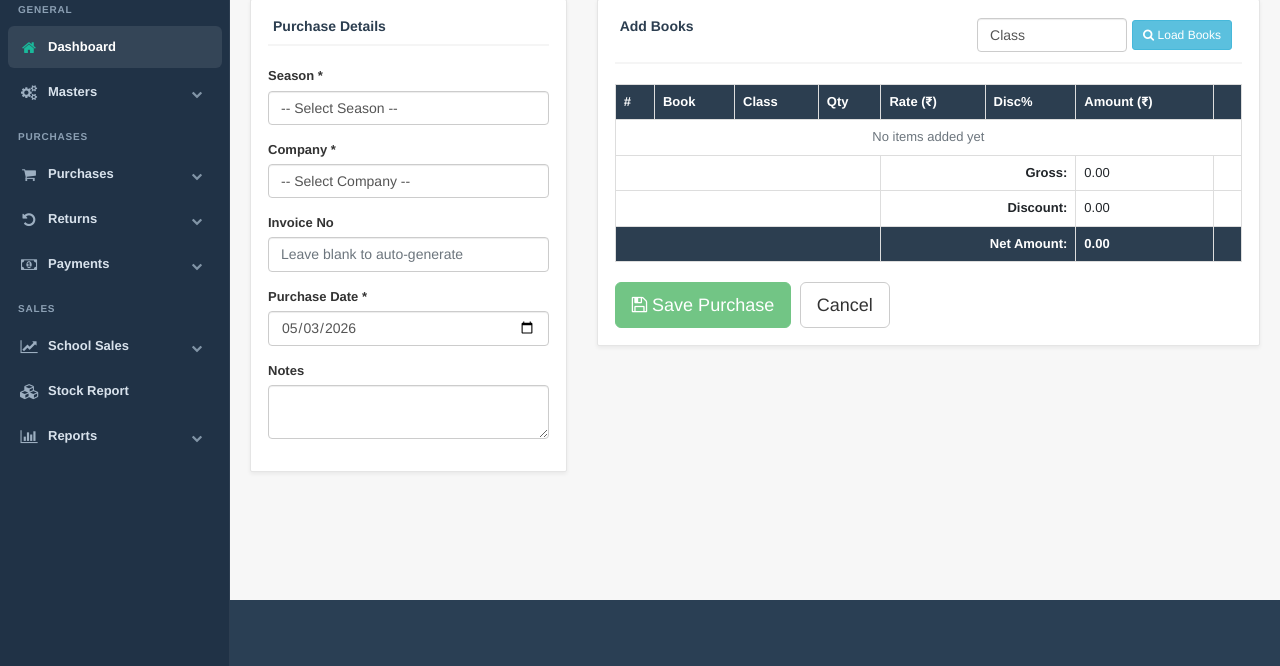
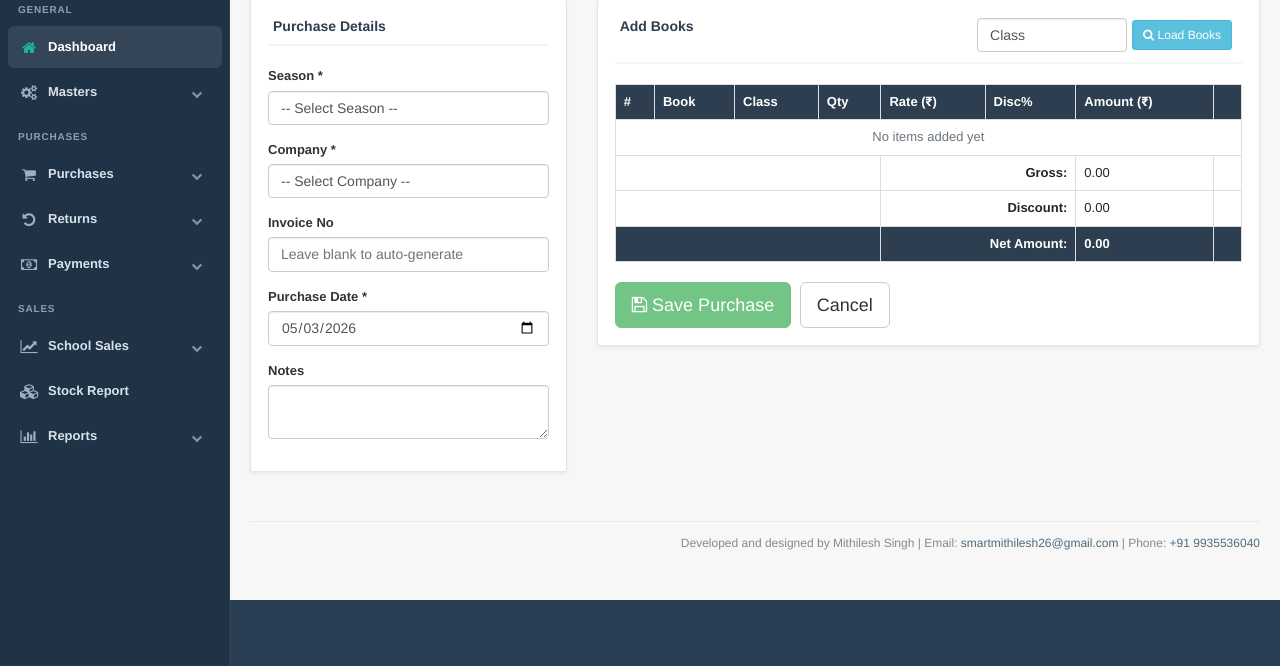
Before and after one commit to smartmithilesh/BSS, a PHP site: template app/views/purchase/form.php in a window 1280 px wide. Shown: the part 134-800 px from the top of the page. Run offline with PHP 8.4, Linux system fonts and the light colour scheme; the template is opened without the code that fills it, so the values that code supplies are empty; some libraries are stand-ins or nearby versions.

Commit message:
Update layout footer and branding assets

```diff
--- a/app/views/layout/footer.php
+++ b/app/views/layout/footer.php
@@ -1,4 +1,11 @@
 
+<div class="app-credit-footer hidden-print">
+  <span class="credit-item">Developed and designed by Mithilesh Singh</span>
+  <span class="credit-separator"> | </span>
+  <span class="credit-item">Email: <a href="mailto:smartmithilesh26@gmail.com">smartmithilesh26@gmail.com</a></span>
+  <span class="credit-separator"> | </span>
+  <span class="credit-item">Phone: <a href="tel:+919935536040">+91 9935536040</a></span>
+</div>
 </div><!-- .right_col content -->
 </div><!-- .right_col -->
 </div><!-- .main_container -->
--- a/app/views/layout/header.php
+++ b/app/views/layout/header.php
@@ -18,6 +18,10 @@
 table.dataTable thead th{background:#2c3e50;color:#fff}
 .btn-pdf{background:#c0392b;color:#fff;border:none}.btn-pdf:hover{background:#a93226;color:#fff}
 .site-logo-img{height:30px;max-width:38px;object-fit:contain;margin-right:6px;vertical-align:middle}
+.app-credit-footer{margin-top:24px;padding:12px 0 4px;color:#7f8c8d;font-size:12px;line-height:1.5;text-align:right;border-top:1px solid #e6ebf1}
+.app-credit-footer a{color:#526a7a;text-decoration:none}
+.app-credit-footer a:hover{color:#2c3e50;text-decoration:none}
+@media(max-width:767px){.app-credit-footer{text-align:center;font-size:11px}.app-credit-footer .credit-separator{display:none}.app-credit-footer .credit-item{display:block}}
 .app-popup-backdrop{position:fixed;inset:0;background:rgba(31,45,61,.48);z-index:10000;display:none;align-items:center;justify-content:center;padding:18px}
 .app-popup{width:100%;max-width:420px;background:#fff;border-radius:6px;box-shadow:0 18px 50px rgba(0,0,0,.28);overflow:hidden;transform:translateY(8px);opacity:0;transition:all .16s ease}
 .app-popup-backdrop.is-visible .app-popup{transform:translateY(0);opacity:1}
```
Also changed, not shown: public/assets/uploads/site/brand-logo-20260430215705.png (added), public/assets/uploads/site/brand-logo-20260430215722.png (added), public/assets/uploads/site/brand-logo-20260430215752.png (added), public/assets/uploads/site/brand-logo-20260430215831.jpg (added), 1 other file.
